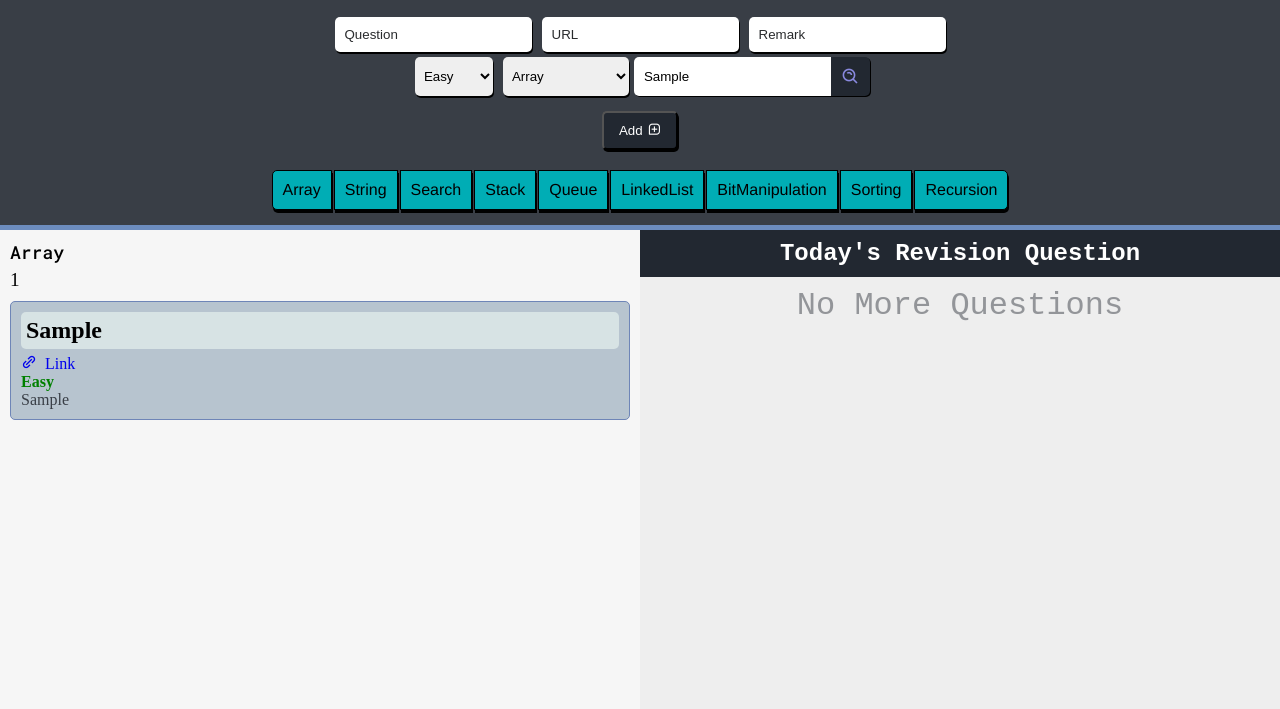
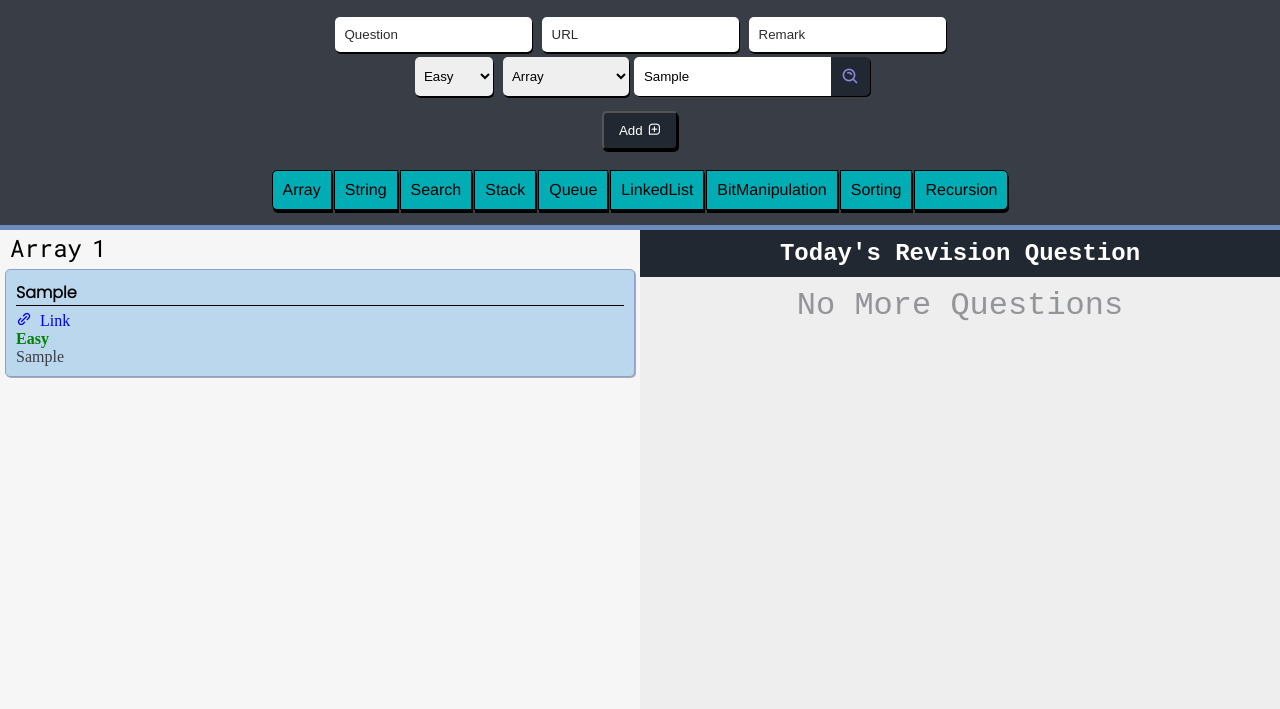
Before and after one commit to its-rajesh-smp/Dsa-Management, a plain HTML site: page index.html in a window 1280 px wide. Both pictures are taken after typing "Sample", "Sample", "Sample", "Sample" into the empty fields and a click on the button "Add". Shown: the part 91-800 px from the top of the page. Drawn offline with nearby package versions, Linux system fonts and the light colour scheme.

Commit message:
Css Update | Beta 1.0

```diff
--- /dev/null
+++ b/filter.js
@@ -0,0 +1,15 @@
+document.querySelector('.searchBar_inp').addEventListener('keyup',(e)=>{
+    // console.log(document.querySelector('.searchBar_inp').value);
+
+    let value=document.querySelector('.searchBar_inp').value.toLowerCase()
+    let questionArray=document.querySelectorAll('.question')
+    questionArray.forEach((item)=>{
+        if(item.children[0].textContent.toLowerCase().includes(value) ){
+            console.log(item.children[0]);
+            item.style.display="block"
+        }
+        else{
+            item.style.display="none"
+        }
+    })
+})
--- a/index.html
+++ b/index.html
@@ -96,7 +96,6 @@
 
             <div class="all_list">
 
-
             </div>
 
 
@@ -108,6 +107,7 @@
                     <h2 class="target_list_div_h2">Today's Revision Question</h2>
                 </div>
                 <div class="target_list_container">
+
                     <!--
                     <div class="question">
                         <h4>Reverse All Element</h4>
@@ -116,6 +116,8 @@
                         <p>Using 2 Pointer Method</p>
                         <button class="btnDone">DONE</button>
                     </div> -->
+
+
                 </div>
                 <div>
                     <p class="nMQ">No More Questions</p>
@@ -142,5 +144,6 @@
 </body>
 <script src="/script.js"></script>
 <script src="/revision.js"></script>
+<script src="/filter.js"></script>
 
 </html>
--- a/revision.js
+++ b/revision.js
@@ -44,7 +44,6 @@ document.querySelector('.target_list_container').addEventListener('click',(e)=>{
             date.setDate(deformObject.RevisonDate+3)
             deformObject.RevisonDate=date.getDate()
             deformObject.RevisonMonth=date.getMonth()+1
-            console.log(deformObject);
 
             localStorage.setItem(newQuestionName.toLowerCase().replace(/ /g, ''),JSON.stringify(deformObject))
 
--- a/script.js
+++ b/script.js
@@ -97,13 +97,14 @@ function creatCatagorie(select_chat) {
     newChat.classList.add(select_chat.toLowerCase())
 
     let newDiv = document.createElement('div')
+    newDiv.classList.add('chat_div')
     let newh2 = document.createElement('p')
-    newh2.classList.add('h2')
+    newh2.classList.add('chat_div_chat')
     newh2.textContent = select_chat
     newDiv.append(newh2)
 
     let newh4 = document.createElement('p')
-    newh4.classList.add("h4")
+    newh4.classList.add("chat_div_count")
     newh4.textContent = "--" //!
 
     newDiv.append(newh4)
--- a/style.css
+++ b/style.css
@@ -1,3 +1,5 @@
+@import url('https://fonts.googleapis.com/css2?family=Roboto+Mono&display=swap');
+@import url('https://fonts.googleapis.com/css2?family=Poppins:wght@300&display=swap');
 /* -------------------------- */
 * {
   margin: 0;
@@ -184,18 +186,17 @@ nav {
 }
 /* ----------- */
 .question {
-  background-color: #b7c4cf;
-  margin: 10px;
+  background-color: #bbd7ee;
+  margin: 5px;
   padding: 10px;
-  border: 1px solid #6e85b7;
+  border: 1px solid #8da0c9;
   border-radius: 5px;
+  box-shadow: 1px 1px rgba(0, 0, 0, 0.301);
 }
 .prob{
-  background-color: #d7e3e4;
-  border-radius: 5px;
-  font-size: x-large;
-  padding: 5px;
+  border-bottom: 1px solid black;
   margin-bottom: 5px;
+  font-family: 'Poppins', sans-serif;
 }
 .link{
   text-decoration: none;
@@ -231,18 +232,40 @@ nav {
   border-radius: 10px;
 }
 
-.h2 {
-  color: black;
+
+/* Catagories */
+.chat_div{
+  display: flex;
+  align-items: center;
+  font-size:x-large;
+  font-family: 'Roboto Mono', monospace;
+  margin-top: 2px;
+}
+.chat_div_chat{
+
   margin-left: 10px;
-  margin-top: 10px;
-  font-size: large;
-  font-family: "Roboto Mono", monospace;
 }
-.h4 {
+.chat_div_count{
   margin-left: 10px;
-  margin-top: 5px;
-  font-size: larger;
 }
+
+
+
+
+
+
+
+
+
+
+
+
+
+
+
+
+
+
 
 .target_list {
   background-color: #eeeeee;
```
